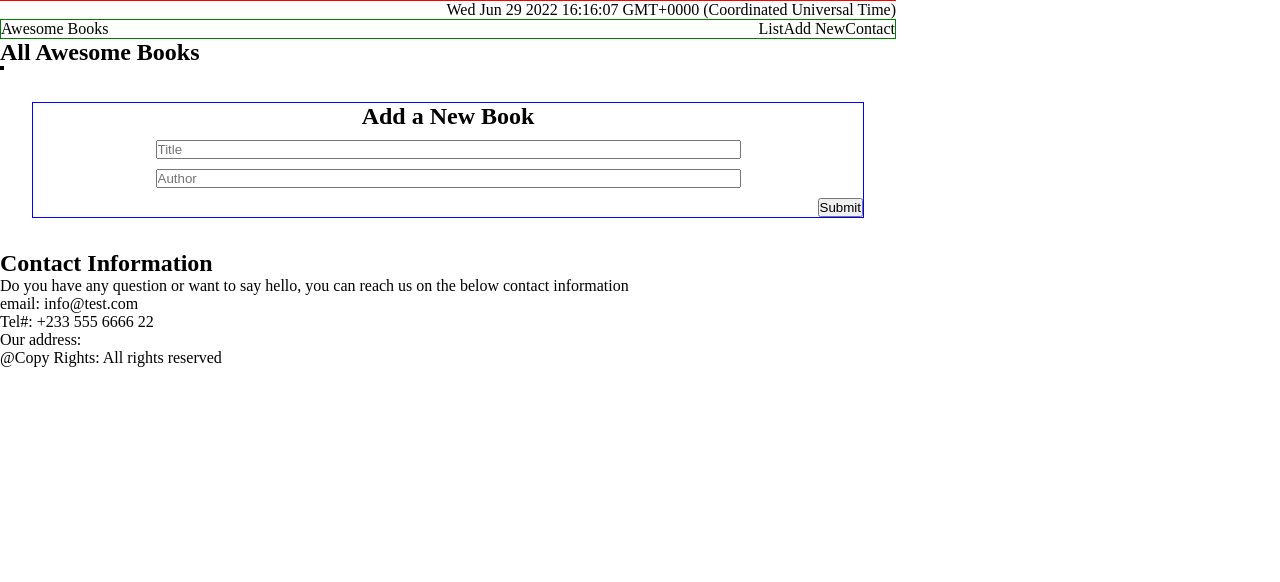
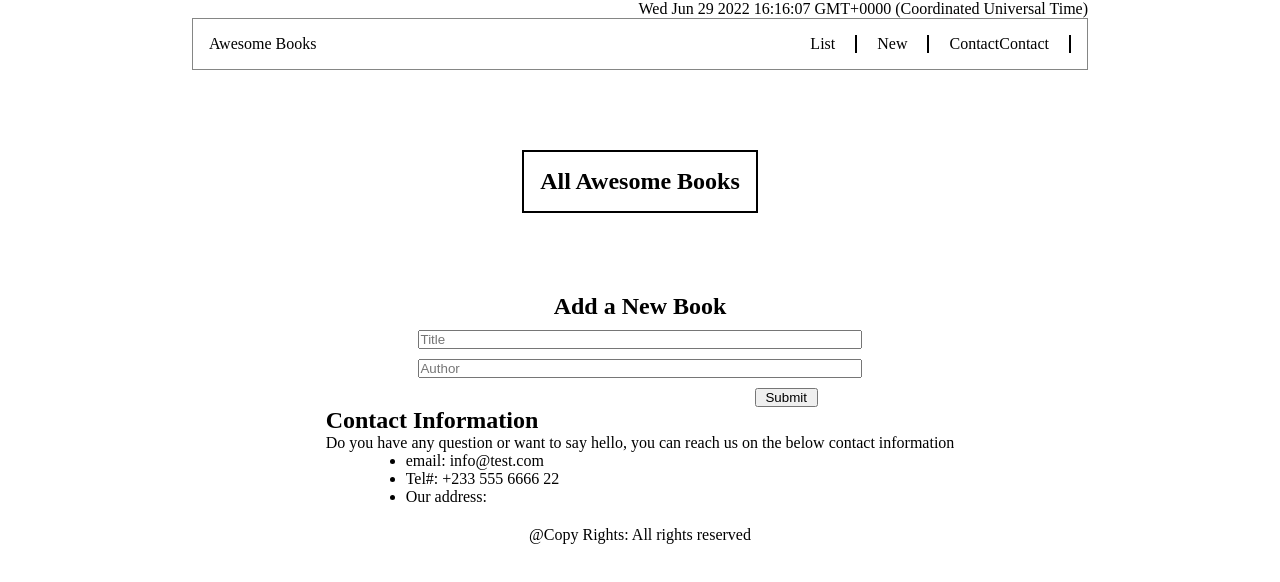
Before and after one commit to Krishnabot/Awesome-book, a website: page index.html in a window 1280 px wide. Drawn offline with Linux system fonts and the light colour scheme.

Commit message:
Add Style for List New and Contact page

```diff
--- a/index.html
+++ b/index.html
@@ -16,9 +16,9 @@
     <nav class="navBar">
         <div class="navBarTitle">Awesome Books</div>
         <ul class="navItems">
-            <li class="naveItem">List</li>
-            <li class="naveItem">Add New</li>
-            <li class="naveItem">Contact</li>
+            <li class="navItem"><a>List</a></li>
+            <li class="navItem"><a>New</a></li>
+            <li class="navItem"><a>Contact</a>Contact</li>
         </ul>
     </nav>
     <section id="booksList">
@@ -46,7 +46,8 @@
             <li>Our address:</li>
         </ul>
     </section>
-    <div class="copyright">@Copy Rights: All rights reserved</div>
+    <footer class="copyright">
+        <p>@Copy Rights: All rights reserved</p></footer>
     <script src="app.js"></script>
 </body>
 
--- a/style.css
+++ b/style.css
@@ -7,8 +7,8 @@ body {
   display: flex;
   flex-direction: column;
   align-items: space-between;
-  border-top: 1px solid red;
   width: 70%;
+  margin: auto;
 }
 
 #date {
@@ -19,15 +19,26 @@ body {
   display: flex;
   justify-content: space-between;
   flex: 0 0 100%;
-  border : 1px solid green;
+  border : 1px solid rgb(133, 134, 133);
+  padding: 1rem;
 }
 
 .navItems {
   list-style: none;
   display: flex;
+  gap: 20px;
 }
-table {
+.navItems > .navItem {
+  border-right: 2px solid black ;
+ padding-right: 20px;
+
+}
+
+#booksList {
   border: 2px solid black;
+  margin: 5rem auto 5rem auto;
+  padding: 1rem;
+
 }
 
 tbody :nth-child(even) {
@@ -38,6 +49,7 @@ tr {
   display: flex;
   flex-direction: row;
   justify-content: space-between;
+
 }
 
 .removeBtn {
@@ -52,15 +64,16 @@ td {
   font-size: 32px;
   width: 500px;
   line-height: 1;
+  margin-top: 5px;
 }
 
 #book-form {
   display: flex;
   flex-direction: column;
   gap: 10px;
-  margin: 2rem;
+  margin: auto;
   flex: 1 1 70%;
-  border: 1px solid blue;
+  width: 70%;
 }
 
 #title,
@@ -77,6 +90,19 @@ td {
 
 #add-book {
   margin-left: auto;
+  width: 10%;
+  margin-right: 8.5rem;
 }
 
-h2
+#contact {
+  margin: auto ;
+}
+
+#contact > ul > li {
+  margin-left : 5rem;
+}
+
+footer > p {
+  margin-top: 20px;
+ text-align: center;
+}
```
